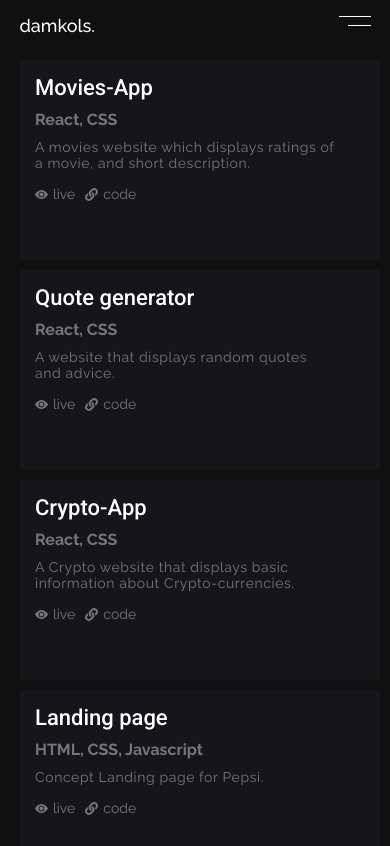
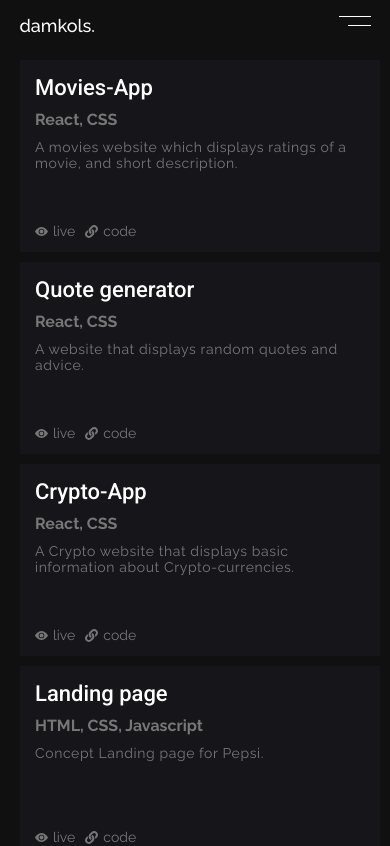
Before and after one commit to Damkols/dam-kols, a Next.js app: page /Work in a window 390 px wide. Shown: the top 846 px of the page. Built offline with nearby package versions, Linux system fonts and the light colour scheme.

Commit message:
fixed landing overflow

```diff
--- a/components/Work/Work1.module.css
+++ b/components/Work/Work1.module.css
@@ -18,9 +18,11 @@
 }
 
 .workCard > .card{
-    height: 23ch;
+    height: 22ch;
     background-color: #16161A;
     padding: 10px 10px 0 10px;
+    display: flex;
+    flex-direction: column;
 }
 
 .workCard > .card > h2{
@@ -44,16 +46,18 @@
     letter-spacing: .6px;
     padding: 5px;
     font-family: "Raleway", sans-serif;
-    margin: 0 30px 2px 0;
 }
 
 .workCard > .card > ul{
     list-style-type: none;
     display: flex;
-    padding: 5px 5px 0;
+    padding: 5px 5px 10px;
+    justify-self: flex-end;
+    margin-top: auto;
 }
 
 .workCard > .card > ul > li{
+    margin-top: auto;
     display: flex;
     align-items: center;
     margin-right: 10px;
@@ -80,8 +84,14 @@
     }
 
     .workCard > .card{
-    height: 25ch;
+    height: 24ch;
     background-color: #16161A;
     padding: 10px;
 }
+
+.workCard > .card > ul{
+    justify-self: flex-end;
+    margin-top: auto;
+    padding: 5px 5px 0;
 }
+}
```
Also changed, not shown: components/MobileLanding/MobileLanding.module.css (+12 -0 lines).
